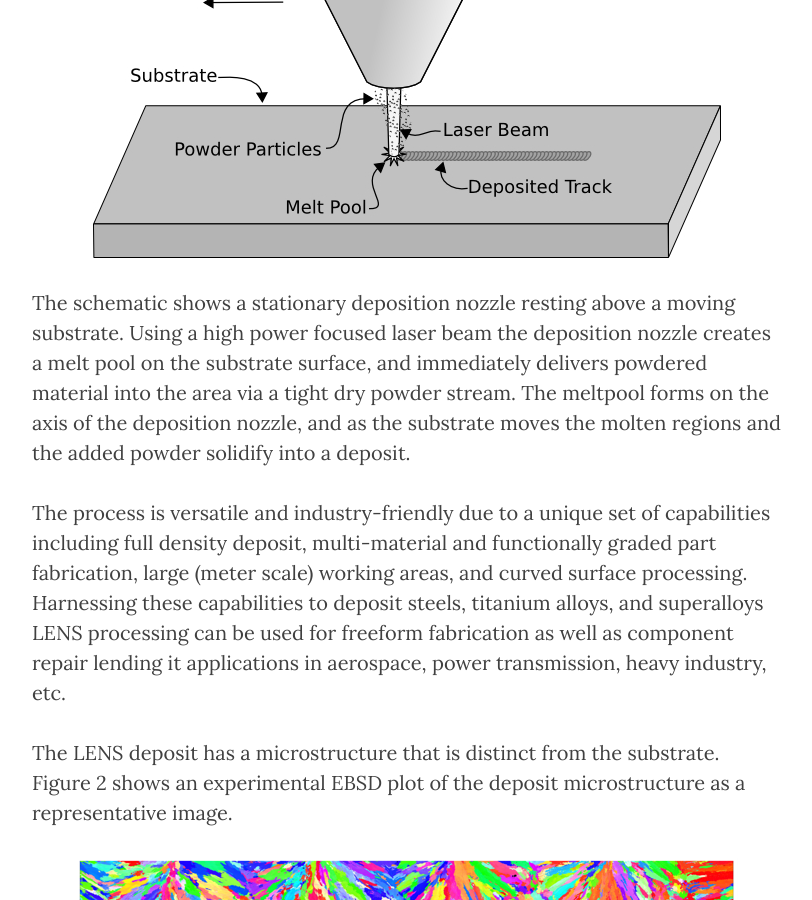
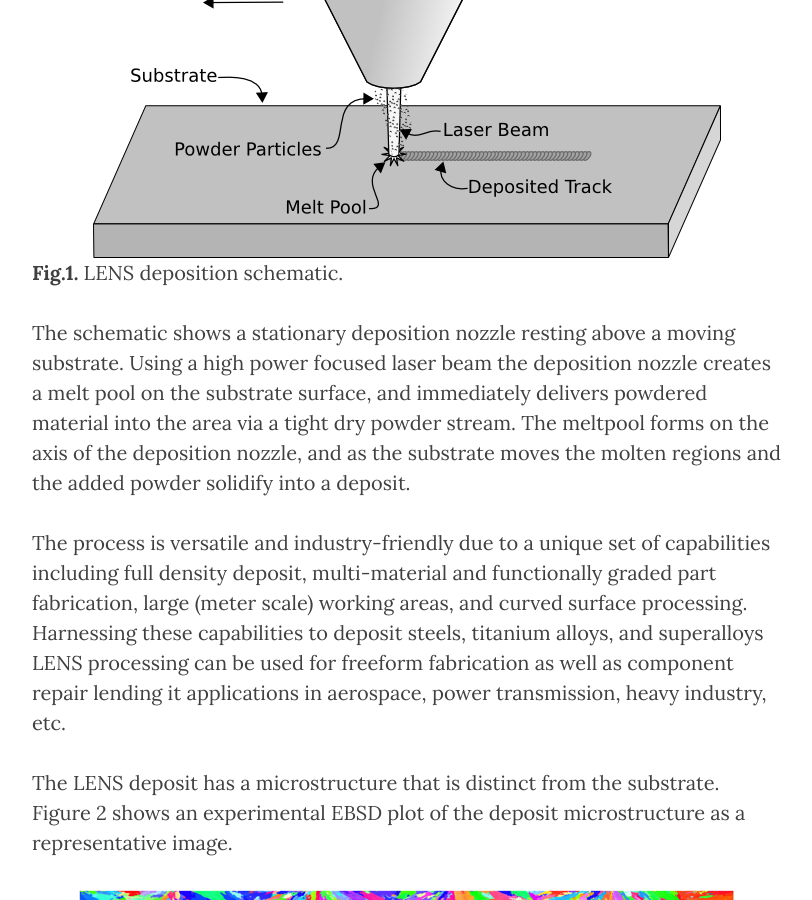
Before and after one commit to Materials-Informatics-Class-Fall2015/MIC-LENS, a Jekyll site: the page built from _posts/2015-09-28-Intro_LENS.md, in a window 1280 px wide and 900 px high, scrolled down 754 px. Shown: the whole window, without its empty margins (233-1045 px from the left). Built offline with Jekyll 4.4.1, drawn with Linux system fonts in a browser that asks for light colours; nearby versions of some CDN libraries; comment, search, counter and statistics services are not loaded.

Commit message:
Published with MATIN Flavored StackEdit

```diff
--- a/_posts/2015-09-28-Intro_LENS.md
+++ b/_posts/2015-09-28-Intro_LENS.md
@@ -7,6 +7,7 @@ tags:         introduction
 ---
 Laser Engineered Net Shaping (LENs) is an Additive Manufacturing (AM) technology where powdered material is fed into a laser-induced melt pool and solidified in layers. Metal/alloy LENS processing is explored in this project.
 ![LENS deposition](/MIC-LENS/img/LENS_intro_post/LENS schematic.jpeg "LENS deposition schematic")
+**Fig.1.** LENS deposition schematic.
 
 The schematic shows a stationary deposition nozzle resting above a moving substrate. Using a high power focused laser beam the deposition nozzle creates a melt pool on the substrate surface, and immediately delivers powdered material into the area via a tight dry powder stream. The meltpool forms on the axis of the deposition nozzle, and as the substrate moves the molten regions and the added powder solidify into a deposit.
 
```
